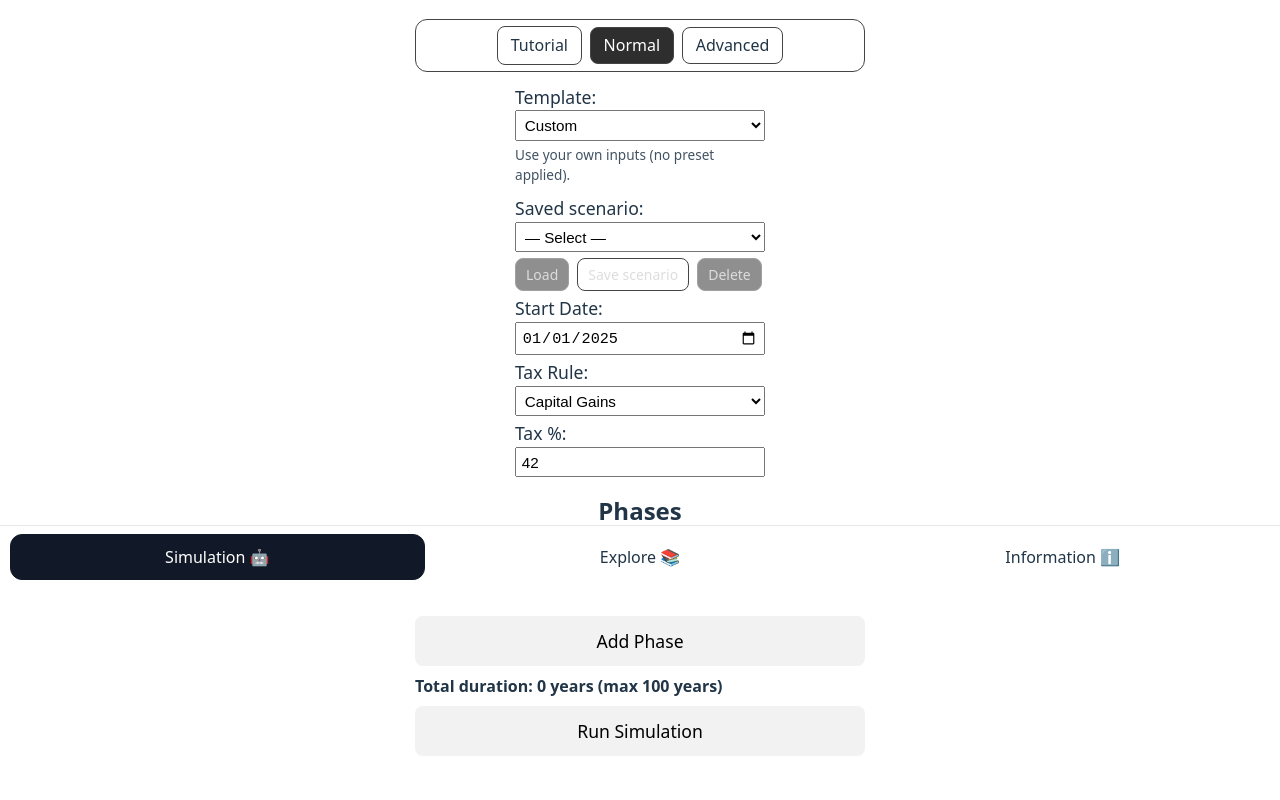
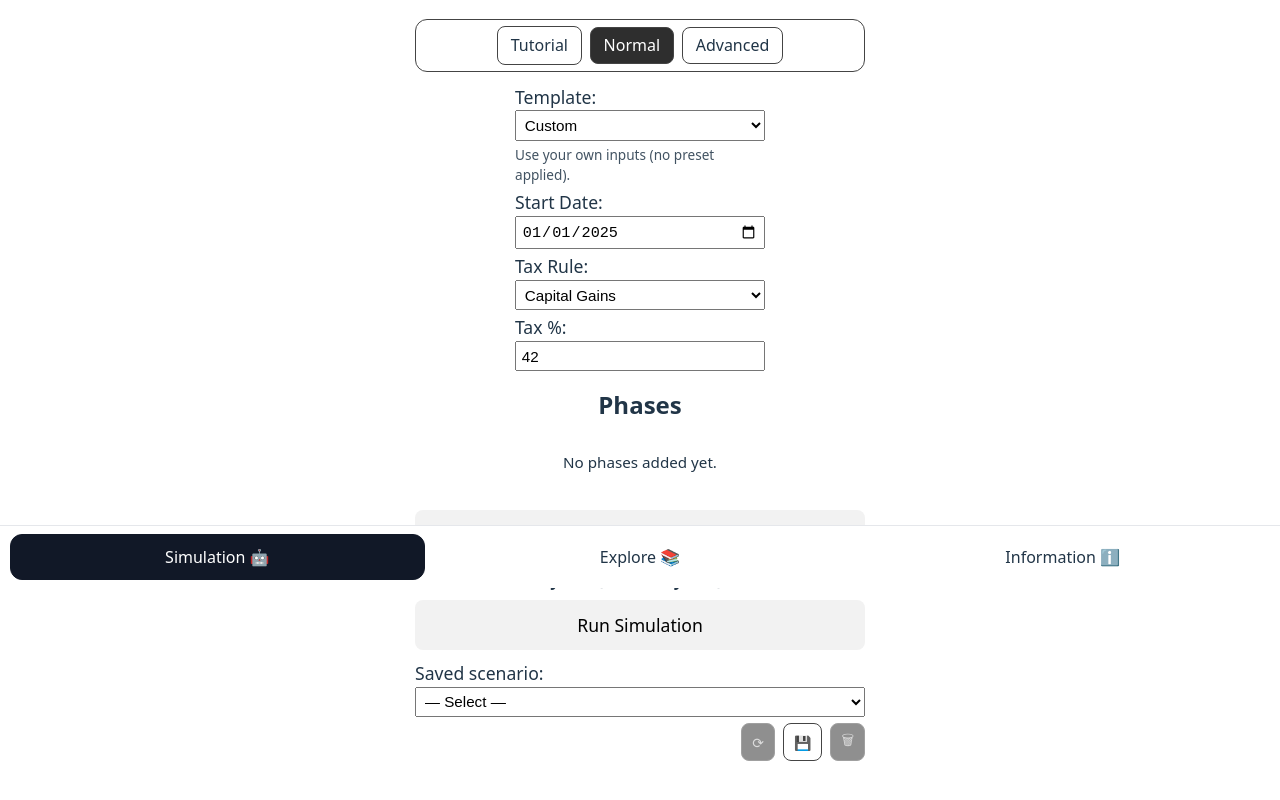
Before and after one commit to Gorm2303/firecasting-frontend, a React (Vite) app in the folder vite-react-frontend/: page /simulation in a window 1280 px wide. Shown: the part 212-1012 px from the top of the page. Built offline with nearby package versions, Linux system fonts and the light colour scheme.

Commit message:
frontend: move scenario controls under run

```diff
--- a/vite-react-frontend/src/components/normalMode/NormalInputForm.tsx
+++ b/vite-react-frontend/src/components/normalMode/NormalInputForm.tsx
@@ -223,6 +223,32 @@ export default function SimulationForm({
     setSelectedScenarioId(saved.id);
   }, [currentRequest, refreshSavedScenarios]);
 
+  const runSimulationWithRequest = useCallback(async (req: SimulationRequest) => {
+    const total = (req.phases ?? []).reduce((s, p) => s + (Number(p.durationInMonths) || 0), 0);
+    if (total > MAX_MONTHS) {
+      alert(`Total duration must be ≤ ${MAX_YEARS} years (you have ${formatYearsMonths(total)}).`);
+      return;
+    }
+
+    setSimulateInProgress(true);
+    setStats(null);
+    setSimulationId(null);
+
+    try {
+      const sanitized: SimulationRequest = {
+        ...req,
+        startDate: { date: req.startDate.date },
+        phases: (req.phases ?? []).map((p) => ({ ...p, taxRules: p.taxRules ?? [] })),
+      };
+
+      const id = await startSimulation(sanitized);
+      setSimulationId(id);
+    } catch (err) {
+      alert((err as Error).message);
+      setSimulateInProgress(false);
+    }
+  }, []);
+
   const handleLoadScenario = useCallback((scenarioId: string) => {
     if (!scenarioId) return;
     const scenario = findScenarioById(scenarioId);
@@ -233,7 +259,8 @@ export default function SimulationForm({
     }
     applyRequestToForm(scenario.request);
     setSelectedScenarioId(scenario.id);
-  }, [applyRequestToForm, isDirty]);
+    void runSimulationWithRequest(scenario.request);
+  }, [applyRequestToForm, isDirty, runSimulationWithRequest]);
 
   const handleDeleteScenario = useCallback(() => {
     if (!selectedScenarioId) return;
@@ -285,25 +312,12 @@ export default function SimulationForm({
 
   const handleSubmit = async (e?: React.FormEvent) => {
     e?.preventDefault();
-    if (overLimit) {
-      alert(`Total duration must be ≤ ${MAX_YEARS} years (you have ${formatYearsMonths(totalMonths)}).`);
-      return;
-    }
-    setSimulateInProgress(true);
-    setStats(null);
-    setSimulationId(null);
-    try {
-      const id = await startSimulation({
-        startDate: { date: startDate },
-        overallTaxRule,
-        taxPercentage,
-        phases,
-      } as SimulationRequest);
-      setSimulationId(id);
-    } catch (err) {
-      alert((err as Error).message);
-      setSimulateInProgress(false);
-    }
+    void runSimulationWithRequest({
+      startDate: { date: startDate },
+      overallTaxRule,
+      taxPercentage,
+      phases,
+    });
   };
 
   // --- tutorial stepper (only if steps provided) ---
@@ -346,51 +360,6 @@ export default function SimulationForm({
               {selectedTemplate.description}
             </div>
           </label>
-
-          <div style={{ display: 'flex', flexDirection: 'column', gap: 6, marginTop: 6 }}>
-            <label style={{ display: 'flex', flexDirection: 'column' }}>
-              <span style={{ fontSize: '1.1rem' }}>Saved scenario:</span>
-              <select
-                value={selectedScenarioId}
-                onChange={(e) => setSelectedScenarioId(e.target.value)}
-                disabled={simulateInProgress}
-                style={{ width: '100%', boxSizing: 'border-box', fontSize: '0.95rem', padding: '0.3rem' }}
-              >
-                <option value="">— Select —</option>
-                {savedScenarios.map((s) => (
-                  <option key={s.id} value={s.id}>
-                    {s.name}
-                  </option>
-                ))}
-              </select>
-            </label>
-            <div style={{ display: 'flex', gap: 8 }}>
-              <button
-                type="button"
-                onClick={() => handleLoadScenario(selectedScenarioId)}
-                disabled={!selectedScenarioId || simulateInProgress}
-                style={btn(!selectedScenarioId || simulateInProgress ? 'disabled' : 'ghost')}
-              >
-                Load
-              </button>
-              <button
-                type="button"
-                onClick={handleSaveScenario}
-                disabled={simulateInProgress}
-                style={btn(simulateInProgress ? 'disabled' : 'ghost')}
-              >
-                Save scenario
-              </button>
-              <button
-                type="button"
-                onClick={handleDeleteScenario}
-                disabled={!selectedScenarioId || simulateInProgress}
-                style={btn(!selectedScenarioId || simulateInProgress ? 'disabled' : 'ghost')}
-              >
-                Delete
-              </button>
-            </div>
-          </div>
 
           <label data-tour="start-date" style={{ display: 'flex', flexDirection: 'column' }}>
             <span style={{ fontSize: '1.1rem' }}>Start Date:</span>
@@ -461,6 +430,58 @@ export default function SimulationForm({
         {simulateInProgress ? 'Running…' : 'Run Simulation'}
       </button>
 
+      <div style={{ display: 'flex', flexDirection: 'column', gap: 6, marginTop: 10 }}>
+        <label style={{ display: 'flex', flexDirection: 'column' }}>
+          <span style={{ fontSize: '1.1rem' }}>Saved scenario:</span>
+          <select
+            value={selectedScenarioId}
+            onChange={(e) => setSelectedScenarioId(e.target.value)}
+            disabled={simulateInProgress}
+            style={{ width: '100%', boxSizing: 'border-box', fontSize: '0.95rem', padding: '0.3rem' }}
+          >
+            <option value="">— Select —</option>
+            {savedScenarios.map((s) => (
+              <option key={s.id} value={s.id}>
+                {s.name}
+              </option>
+            ))}
+          </select>
+        </label>
+
+        <div style={{ display: 'flex', gap: 8, justifyContent: 'flex-end' }}>
+          <button
+            type="button"
+            aria-label="Load scenario"
+            title="Load scenario"
+            onClick={() => handleLoadScenario(selectedScenarioId)}
+            disabled={!selectedScenarioId || simulateInProgress}
+            style={btn(!selectedScenarioId || simulateInProgress ? 'disabled' : 'ghost')}
+          >
+            <span aria-hidden="true">⟳</span>
+          </button>
+          <button
+            type="button"
+            aria-label="Save scenario"
+            title="Save scenario"
+            onClick={handleSaveScenario}
+            disabled={simulateInProgress}
+            style={btn(simulateInProgress ? 'disabled' : 'ghost')}
+          >
+            <span aria-hidden="true">💾</span>
+          </button>
+          <button
+            type="button"
+            aria-label="Delete scenario"
+            title="Delete scenario"
+            onClick={handleDeleteScenario}
+            disabled={!selectedScenarioId || simulateInProgress}
+            style={btn(!selectedScenarioId || simulateInProgress ? 'disabled' : 'ghost')}
+          >
+            <span aria-hidden="true">🗑</span>
+          </button>
+        </div>
+      </div>
+
       {simulateInProgress && simulationId && (
         <SimulationProgress
           simulationId={simulationId}
```
